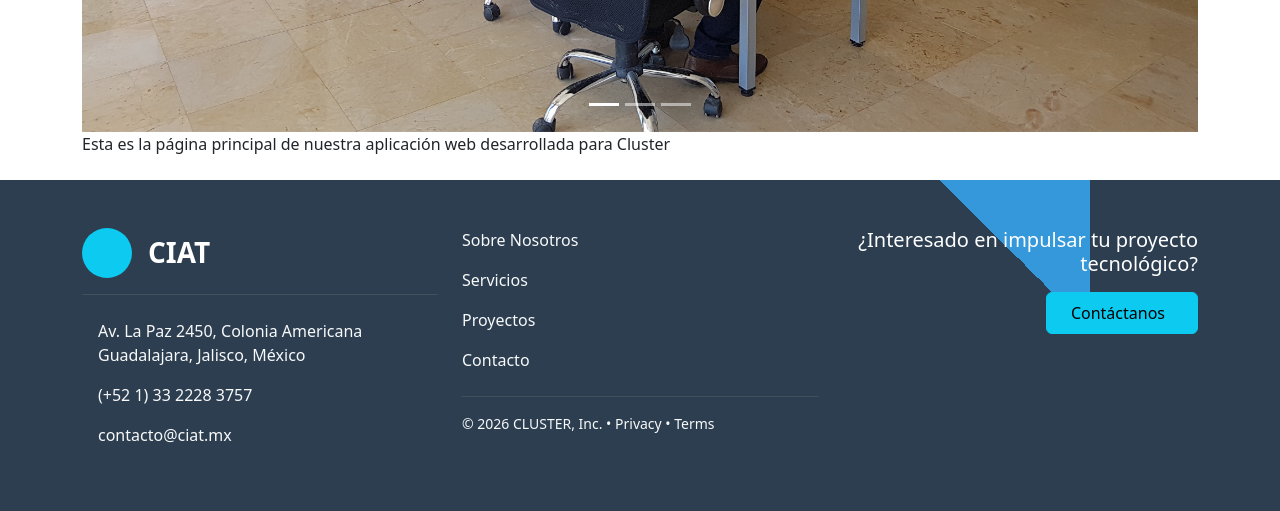
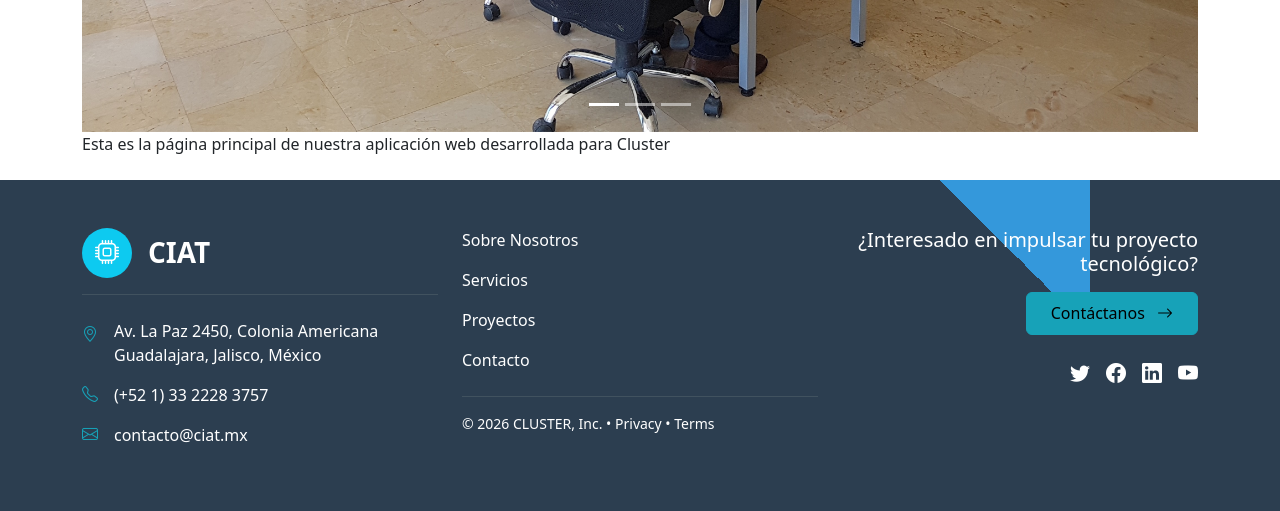
Before and after one commit to rubendcdev/cluster-webapp, a Flask app: page / in a window 1280 px wide. Shown: the part 671-1182 px from the top of the page. Run offline with Flask 3, Linux system fonts and the light colour scheme.

Commit message:
correcciones del footer

```diff
--- /dev/null
+++ b/app/static/css/footer.css
@@ -0,0 +1,53 @@
+/* Footer Styles */
+.footer {
+    background-color: #2c3e50;
+    color: #ffffff;
+    position: relative;
+    overflow: hidden;
+}
+
+.footer-triangular-decoration {
+    width: 300px;
+    height: 300px;
+    background: linear-gradient(45deg, transparent 50%, #3498db 50%);
+    transform: translate(50%, -50%);
+}
+
+.footer-logo-circle {
+    width: 50px;
+    height: 50px;
+}
+
+.footer-divider {
+    border-color: #7f8c8d;
+}
+
+.footer .text-light {
+    color: #ffffff !important;
+}
+
+.footer .text-info {
+    color: #17a2b8 !important;
+}
+
+.footer .text-white {
+    color: #ffffff !important;
+}
+
+.footer .btn-info {
+    background-color: #17a2b8;
+    border-color: #17a2b8;
+}
+
+.footer .btn-info:hover {
+    background-color: #138496;
+    border-color: #117a8b;
+}
+
+.footer a.text-light:hover {
+    color: #17a2b8 !important;
+}
+
+.footer .bi {
+    font-family: "Bootstrap Icons";
+}
--- a/app/templates/layout.html
+++ b/app/templates/layout.html
@@ -4,6 +4,8 @@
 <head>
     <link href="https://cdn.jsdelivr.net/npm/bootstrap@5.3.8/dist/css/bootstrap.min.css" rel="stylesheet"
         integrity="sha384-sRIl4kxILFvY47J16cr9ZwB07vP4J8+LH7qKQnuqkuIAvNWLzeN8tE5YBujZqJLB" crossorigin="anonymous">
+    <link href="https://cdn.jsdelivr.net/npm/bootstrap-icons@1.11.0/font/bootstrap-icons.css" rel="stylesheet">
+    <link rel="stylesheet" href="{{ url_for('static', filename='css/footer.css') }}">
     <script src="https://cdn.jsdelivr.net/npm/bootstrap@5.3.8/dist/js/bootstrap.bundle.min.js"
         integrity="sha384-FKyoEForCGlyvwx9Hj09JcYn3nv7wiPVlz7YYwJrWVcXK/BmnVDxM+D2scQbITxI"
         crossorigin="anonymous"></script>
@@ -64,10 +66,10 @@
     </main>
 
     <!-- Footer -->
-    <footer class="footer mt-auto py-5" style="background-color: #2c3e50; color: #ffffff; position: relative; overflow: hidden;">
+    <footer class="footer mt-auto py-5">
         <!-- Elemento decorativo triangular de fondo -->
         <div class="position-absolute top-0 end-0 w-50 h-100 opacity-5">
-            <div style="width: 300px; height: 300px; background: linear-gradient(45deg, transparent 50%, #3498db 50%); transform: translate(50%, -50%);"></div>
+            <div class="footer-triangular-decoration"></div>
         </div>
 
         <div class="container container-lg position-relative">
@@ -76,12 +78,12 @@
                 <div class="col-md-4">
                     <div class="mb-4">
                         <div class="d-flex align-items-center mb-3">
-                            <div class="d-flex align-items-center justify-content-center rounded-circle bg-info me-3" style="width: 50px; height: 50px;">
+                            <div class="d-flex align-items-center justify-content-center rounded-circle bg-info me-3 footer-logo-circle">
                                 <i class="bi bi-cpu text-white fs-4"></i>
                             </div>
                             <h3 class="mb-0 fw-bold text-white">CIAT</h3>
                         </div>
-                        <hr class="my-3" style="border-color: #7f8c8d;">
+                        <hr class="my-3 footer-divider">
                     </div>
                     <div class="contact-info">
                         <div class="mb-3 d-flex align-items-start">
@@ -107,7 +109,7 @@
                         <li class="mb-3"><a href="/gallery" class="text-light text-decoration-none">Proyectos</a></li>
                         <li class="mb-3"><a href="#" class="text-light text-decoration-none">Contacto</a></li>
                     </ul>
-                    <hr class="my-3" style="border-color: #7f8c8d;">
+                    <hr class="my-3 footer-divider">
                     <p class="text-light mb-0 small">
                         &copy; 2026 CLUSTER, Inc. •
                         <a href="#" class="text-light text-decoration-none">Privacy</a> •
```
Also changed, not shown: static/css/footer.css (added, +157 -0 lines).
